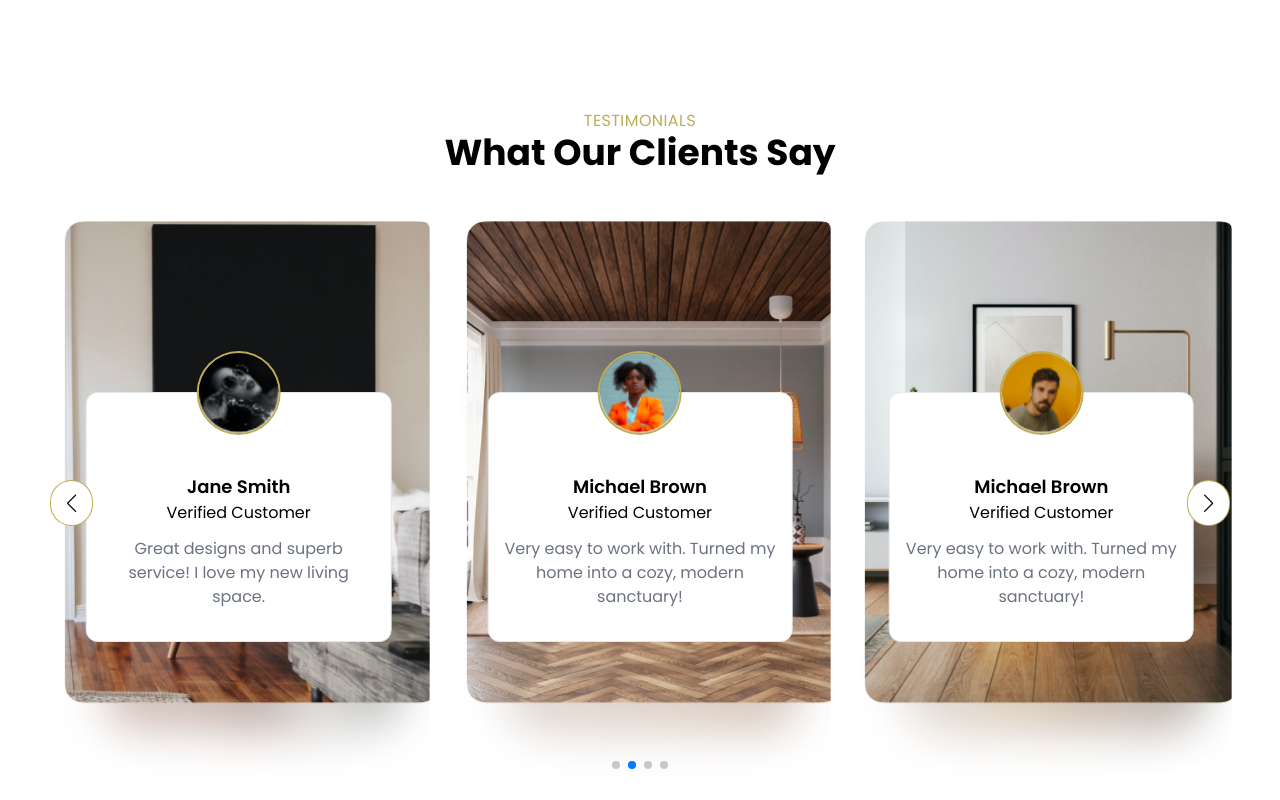
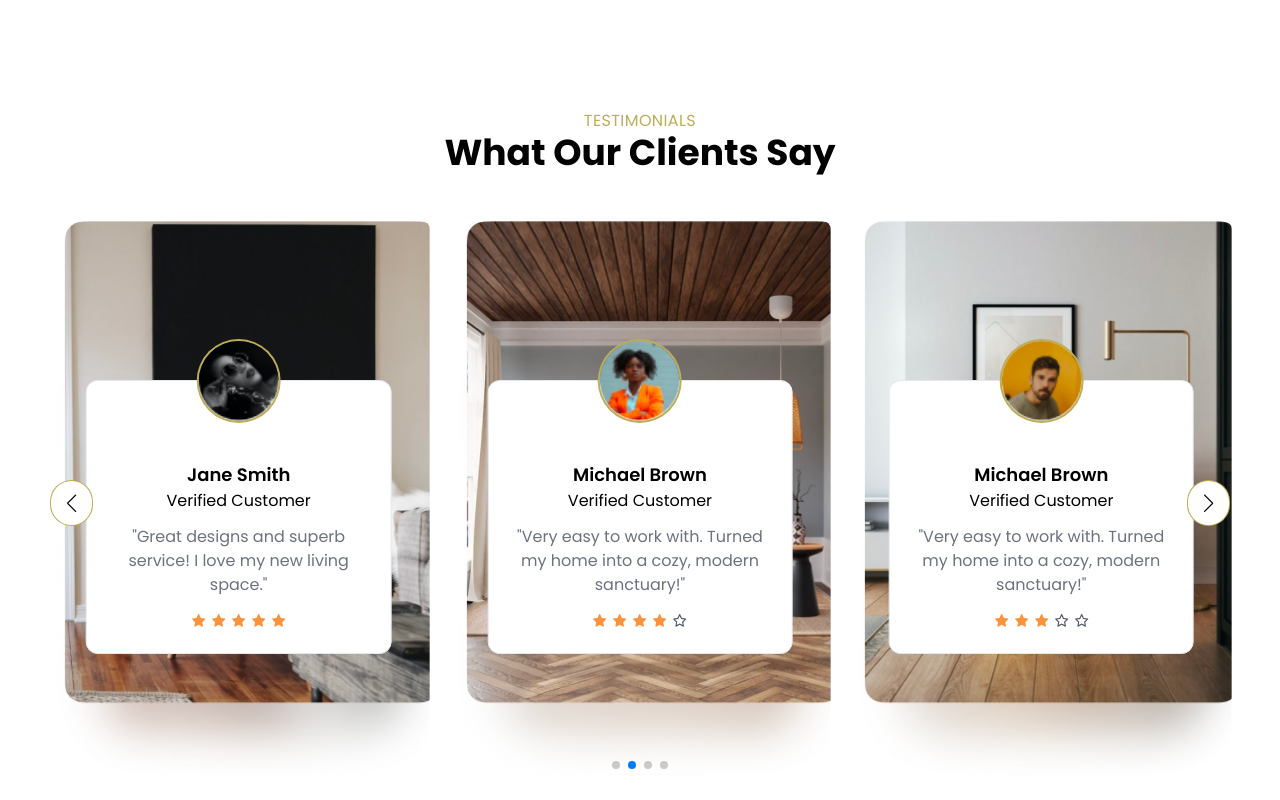
Before and after one commit to HossainRafi/Furnicom, a React (Vite) app: page / in a window 1280 px wide. Shown: the part 3345-4145 px from the top of the page. Built offline with nearby package versions, Linux system fonts and the light colour scheme.

Commit message:
testimonial section done

```diff
--- a/src/pages/home/Testimonials.jsx
+++ b/src/pages/home/Testimonials.jsx
@@ -1,3 +1,4 @@
+/* eslint-disable react/no-unescaped-entities */
 import testimonialBG1 from "../../assets/testimonial1.png";
 import testimonialBG2 from "../../assets/testimonial2.png";
 import testimonialBG3 from "../../assets/testimonial3.png";
@@ -8,13 +9,13 @@ import reviewer3 from "../../assets/reviewer3.png";
 
 // import swiper styles
 import { Swiper, SwiperSlide } from "swiper/react";
-import 'swiper/css';
-import 'swiper/css/pagination';
-import 'swiper/css/navigation';
+import "swiper/css";
+import "swiper/css/pagination";
+import "swiper/css/navigation";
 
 // import required swiper modules
-import { Pagination, Autoplay, Navigation } from 'swiper/modules';
-
+import { Pagination, Autoplay, Navigation } from "swiper/modules";
+import { Rating } from "./../../components/Rating";
 
 export const Testimonials = () => {
   // fake review data
@@ -105,7 +106,8 @@ export const Testimonials = () => {
         className="md:max-w-7xl mx-auto relative rounded"
       >
         {reviews.map((review, index) => (
-          <SwiperSlide key={index}
+          <SwiperSlide
+            key={index}
             className=" bg-no-repeat bg-cover rounded-lg"
             style={{ backgroundImage: `url(${review.coverImg})` }}
           >
@@ -121,9 +123,13 @@ export const Testimonials = () => {
                     {review.name}
                   </h3>
                   <p className=" mb-3 dark:text-black">Verified Customer</p>
-                  <p className="text-gray-500 dark:text-black mb-4">
-                    {review.review}
+                  <p className="text-gray-500 dark:text-black mb-4 flex">
+                    "{review.review}"
                   </p>
+
+                  <div className="w-full mx-auto mb-2 flex items-center justify-center text-center">
+                    <Rating rating={review.rating} />
+                  </div>
                 </div>
               </div>
             </div>
```
